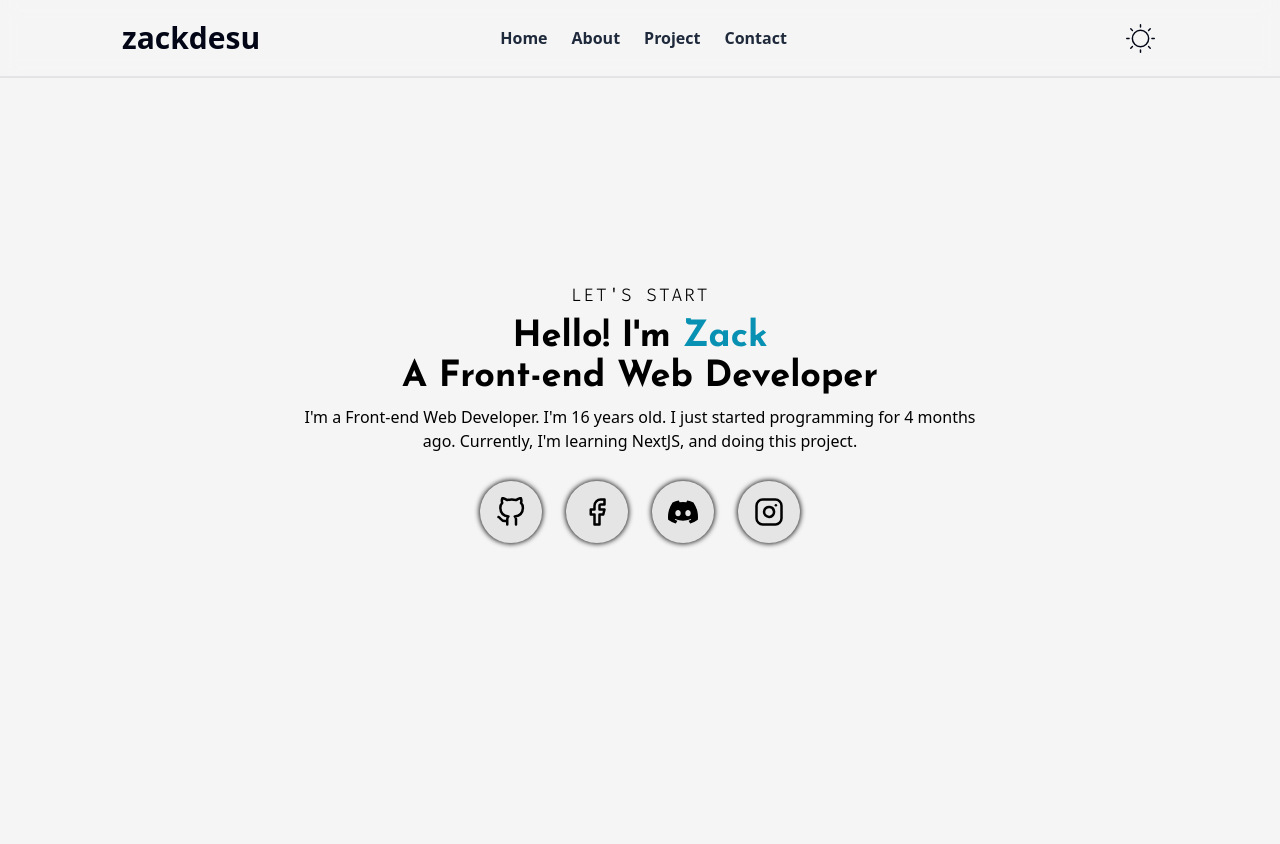
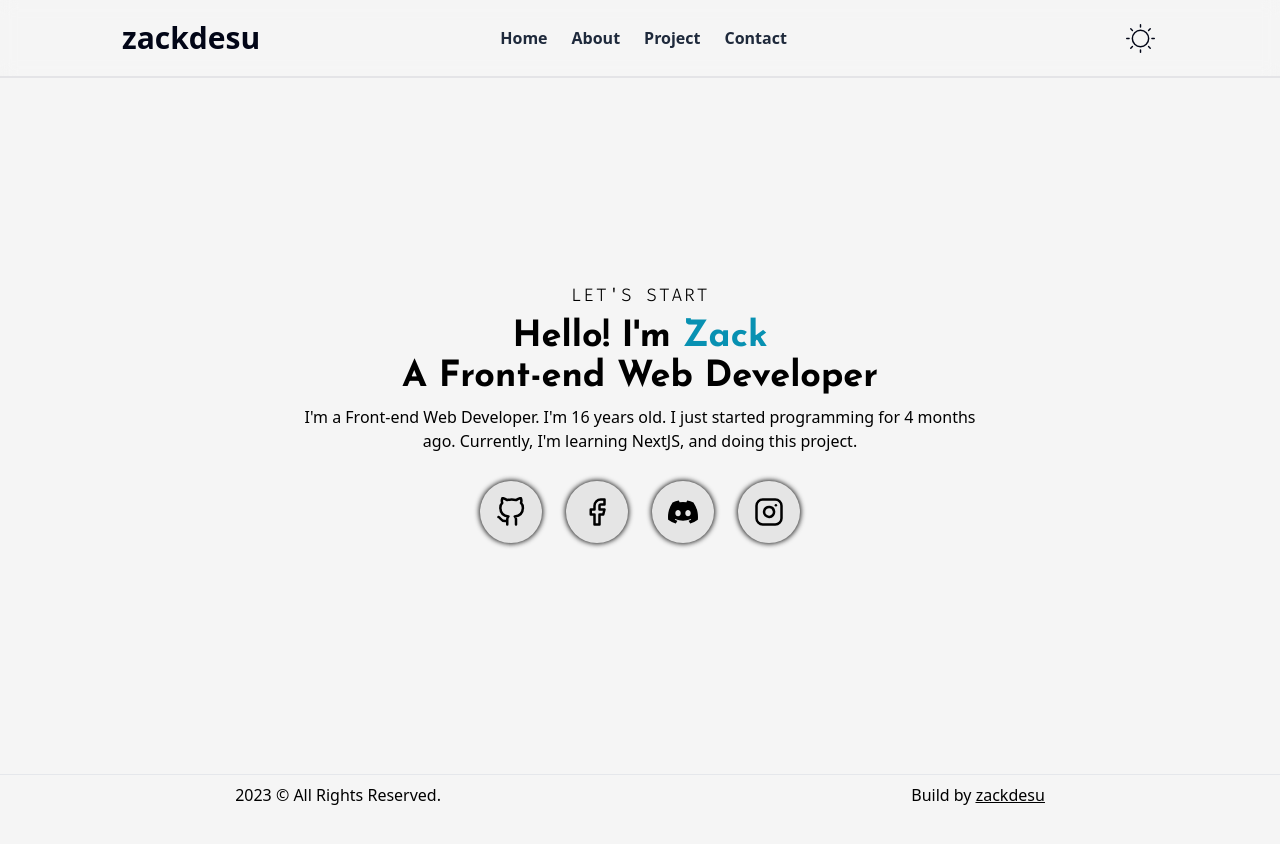
Before and after one commit to zackdesu/portfolio, a Next.js app: page / in a window 1280 px wide. Shown: the top 844 px of the page. Built offline with nearby package versions, Linux system fonts and the light colour scheme.

Commit message:
Adding footer

```diff
--- /dev/null
+++ b/app/footer.jsx
@@ -0,0 +1,22 @@
+import Link from "next/link";
+import React from "react";
+
+const Footer = () => {
+  const now = new Date().getFullYear();
+  return (
+    <>
+      <hr />
+      <div className="flex justify-around mt-2">
+        <p>{now} &copy; All Rights Reserved.</p>
+        <p>
+          Build by{" "}
+          <span className="underline cursor-pointer">
+            <Link href="https://github.com/zackdesu">zackdesu</Link>
+          </span>
+        </p>
+      </div>
+    </>
+  );
+};
+
+export default Footer;
--- a/app/layout.jsx
+++ b/app/layout.jsx
@@ -1,5 +1,6 @@
 import Navbar from "@/components/navbar";
 import "../public/css/globals.css";
+import Footer from "./footer";
 
 export const metadata = {
   title: "Zack | Portfolio",
@@ -12,6 +13,7 @@ export default function RootLayout({ children }) {
       <body>
         <Navbar />
         {children}
+        <Footer />
       </body>
     </html>
   );
```
